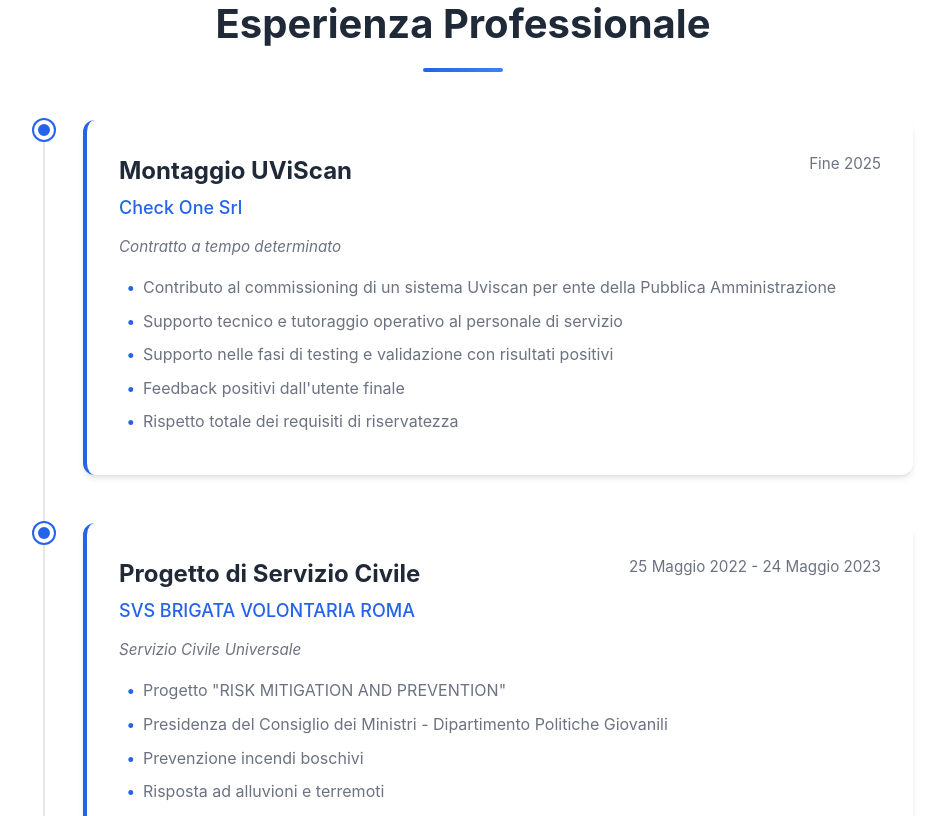
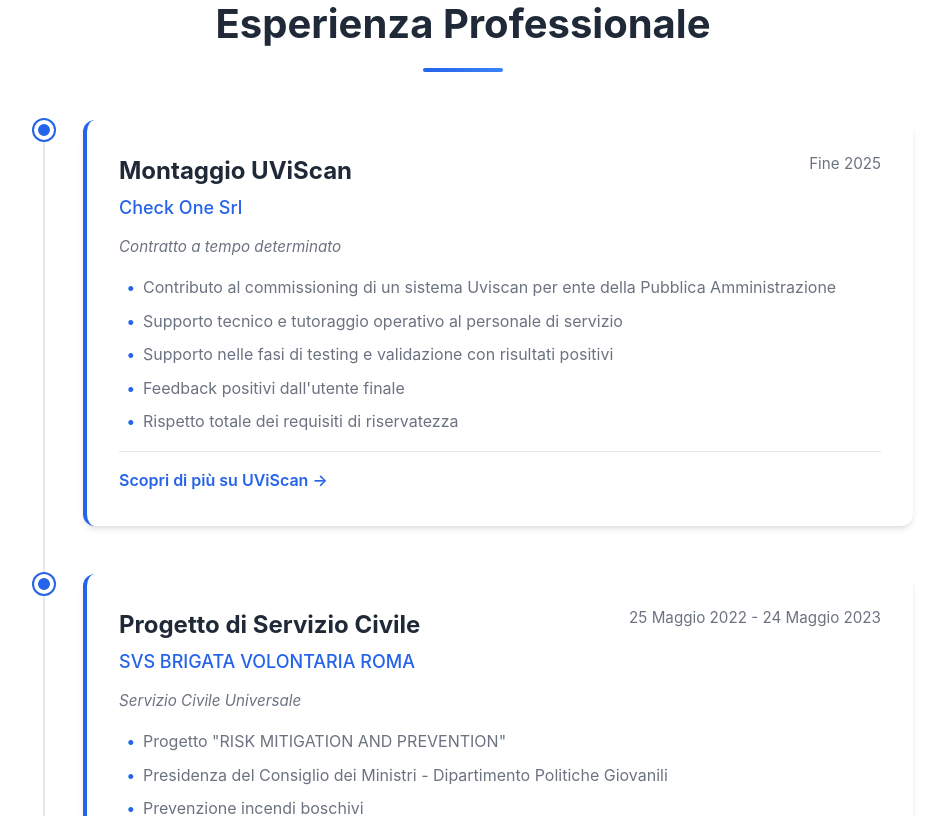
Before and after one commit to LUCABOSS9000/site_2.0, a React (Create React App) app: page / in a window 1280 px wide. Shown: the part 1540-2356 px from the top of the page, without its empty margins (177-1116 px from the left). Built offline with nearby package versions, Linux system fonts and the light colour scheme.

Commit message:
Add UViScan link to Experience section

```diff
--- a/src/components/Experience.css
+++ b/src/components/Experience.css
@@ -42,7 +42,16 @@
   transition: transform 0.3s ease, box-shadow 0.3s ease;
 }
 
-.timeline-content:hover {
+.timeline-content.clickable {
+  cursor: pointer;
+}
+
+.timeline-content.clickable:hover {
+  transform: translateX(5px);
+  box-shadow: var(--shadow-lg);
+}
+
+.timeline-content:not(.clickable):hover {
   transform: translateX(5px);
   box-shadow: var(--shadow-lg);
 }
@@ -100,6 +109,21 @@
   font-weight: bold;
 }
 
+.exp-link {
+  margin-top: 1rem;
+  padding-top: 1rem;
+  border-top: 1px solid var(--border-color);
+  color: var(--primary-color);
+  font-weight: 600;
+  display: flex;
+  align-items: center;
+  gap: 0.5rem;
+}
+
+.timeline-content.clickable:hover .exp-link {
+  color: var(--secondary-color);
+}
+
 @media (max-width: 768px) {
   .timeline::before {
     left: 15px;
--- a/src/components/Experience.js
+++ b/src/components/Experience.js
@@ -14,7 +14,8 @@ const Experience = () => {
         'Supporto nelle fasi di testing e validazione con risultati positivi',
         'Feedback positivi dall\'utente finale',
         'Rispetto totale dei requisiti di riservatezza'
-      ]
+      ],
+      link: 'https://www.uviscan.com'
     },
     {
       title: 'Progetto di Servizio Civile',
@@ -38,7 +39,17 @@ const Experience = () => {
         {experiences.map((exp, index) => (
           <div key={index} className="timeline-item">
             <div className="timeline-dot"></div>
-            <div className="timeline-content">
+            <div
+              className={`timeline-content ${exp.link ? 'clickable' : ''}`}
+              onClick={exp.link ? () => window.open(exp.link, '_blank') : undefined}
+              role={exp.link ? 'button' : undefined}
+              tabIndex={exp.link ? 0 : undefined}
+              onKeyPress={exp.link ? (e) => {
+                if (e.key === 'Enter' || e.key === ' ') {
+                  window.open(exp.link, '_blank');
+                }
+              } : undefined}
+            >
               <div className="exp-header">
                 <div>
                   <h3>{exp.title}</h3>
@@ -52,6 +63,11 @@ const Experience = () => {
                   <li key={i}>{item}</li>
                 ))}
               </ul>
+              {exp.link && (
+                <div className="exp-link">
+                  Scopri di più su UViScan →
+                </div>
+              )}
             </div>
           </div>
         ))}
```
